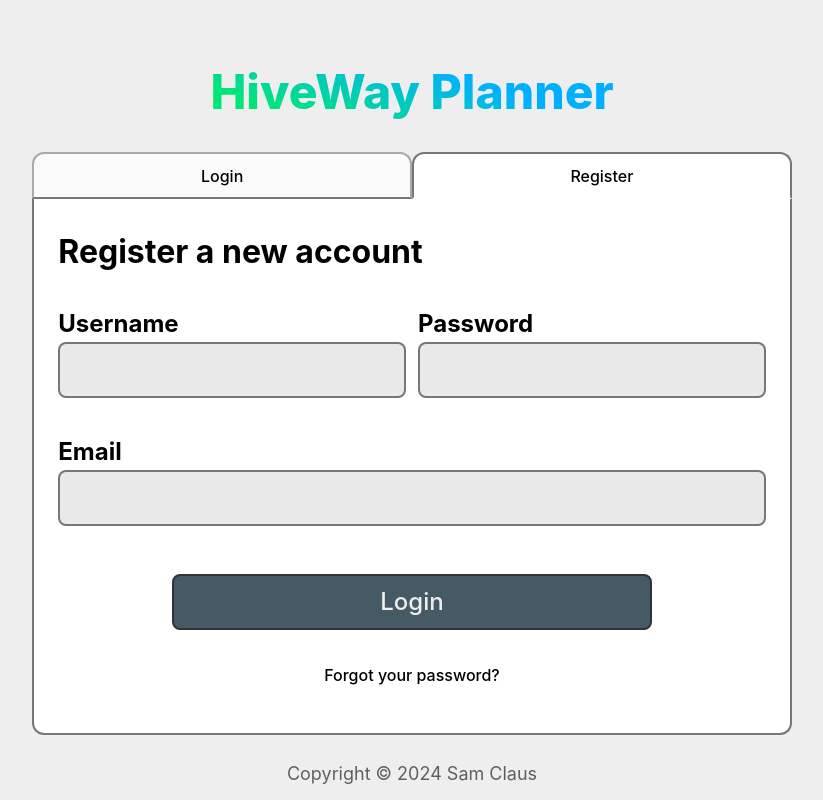
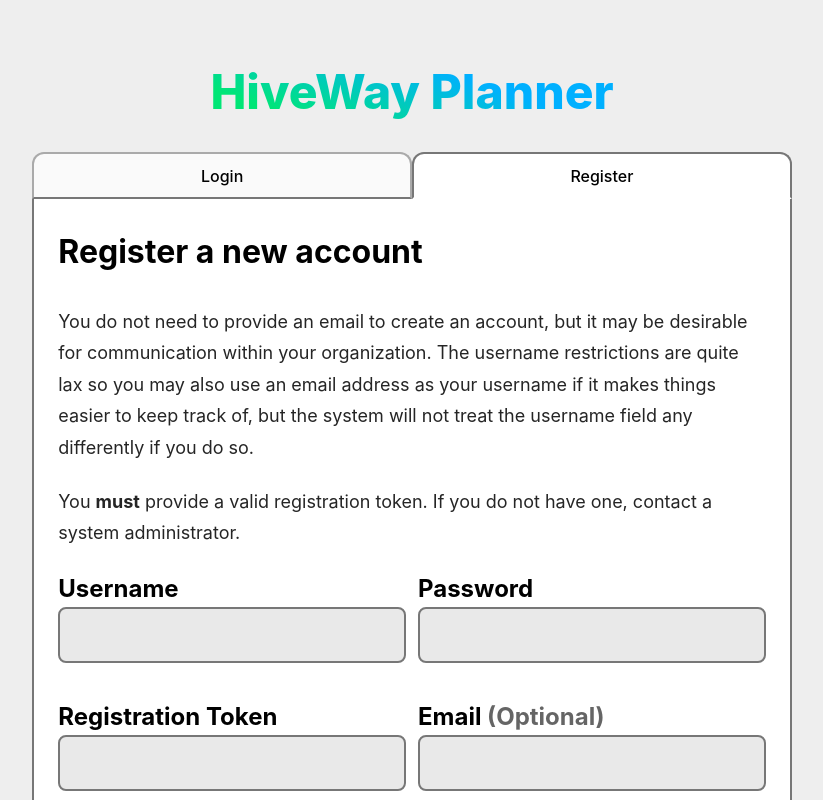
Before and after one commit to samclaus/HiveWay-Planner, a Svelte app: page / in a window 1280 px wide. Both pictures are taken after a click on the button "Register". Shown: the top 800 px of the page, without its empty margins (228-1051 px from the left). Built offline with nearby package versions, Linux system fonts and the light colour scheme.

Commit message:
Implement registration tokens

```diff
--- a/src/backend/transient-conn.ts
+++ b/src/backend/transient-conn.ts
@@ -7,16 +7,15 @@ import type { BackendTransport, StreamListener } from "./transport";
 import type { UserInfo } from "./user";
 
 export interface LoginRequest {
-    register: false;
     username: string;
     password: string;
 }
 
 export interface RegistrationRequest {
-    register: true;
+    registration_token: string;
     username: string;
     password: string;
-    email: string;
+    email?: string | undefined;
 
     // TODO: more required fields (like registration token, etc.)
 }
--- a/src/session.ts
+++ b/src/session.ts
@@ -32,7 +32,7 @@ export function authenticate(auth: AuthRequest): void {
         return;
     }
 
-    const firstLogin = auth.register;
+    const firstLogin = 'registration_token' in auth;
 
     sessionMut.setValue({ state: "authenticating" });
 
--- a/src/ui/Auth.svelte
+++ b/src/ui/Auth.svelte
@@ -5,6 +5,7 @@
 	let register = false;
 	let username = "";
 	let password = "";
+	let regToken = "";
 	let email = "";
 	let errText = "";
 
@@ -20,12 +21,11 @@
 
 	function handleFormSubmit(): void {
 		authenticate(register ? {
-			register: true,
+			registration_token: regToken,
 			username,
 			password,
 			email,
 		} : {
-			register: false,
 			username,
 			password,
 		});
@@ -67,19 +67,35 @@
 			account
 		</h2>
 
+		{#if register}
+			<p>
+				You do not need to provide an email to create an account, but it
+				may be desirable for communication within your organization. The
+				username restrictions are quite lax so you may also use an email
+				address as your username if it makes things easier to keep track
+				of, but the system will not treat the username field any
+				differently if you do so.
+			</p>
+			<p>
+				You <strong>must</strong> provide a valid registration token. If
+				you do not have one, contact a system administrator.
+			</p>
+		{/if}
+
 		<div class="form-fields">
 
 			<TextField label="Username" required bind:value={username} autofocus />
 			<TextField label="Password" required bind:value={password} />
 
 			{#if register}
-				<TextField label="Email" required bind:value={email} />
+				<TextField label="Registration Token" required bind:value={regToken} />
+				<TextField label="Email" bind:value={email} />
 			{/if}
 
 		</div>
 
 		<button type="submit" disabled={authenticating}>
-			Login
+			{register ? 'Register' : 'Login'}
 		</button>
 
 		<button type="button" class="forgot-password">
```
